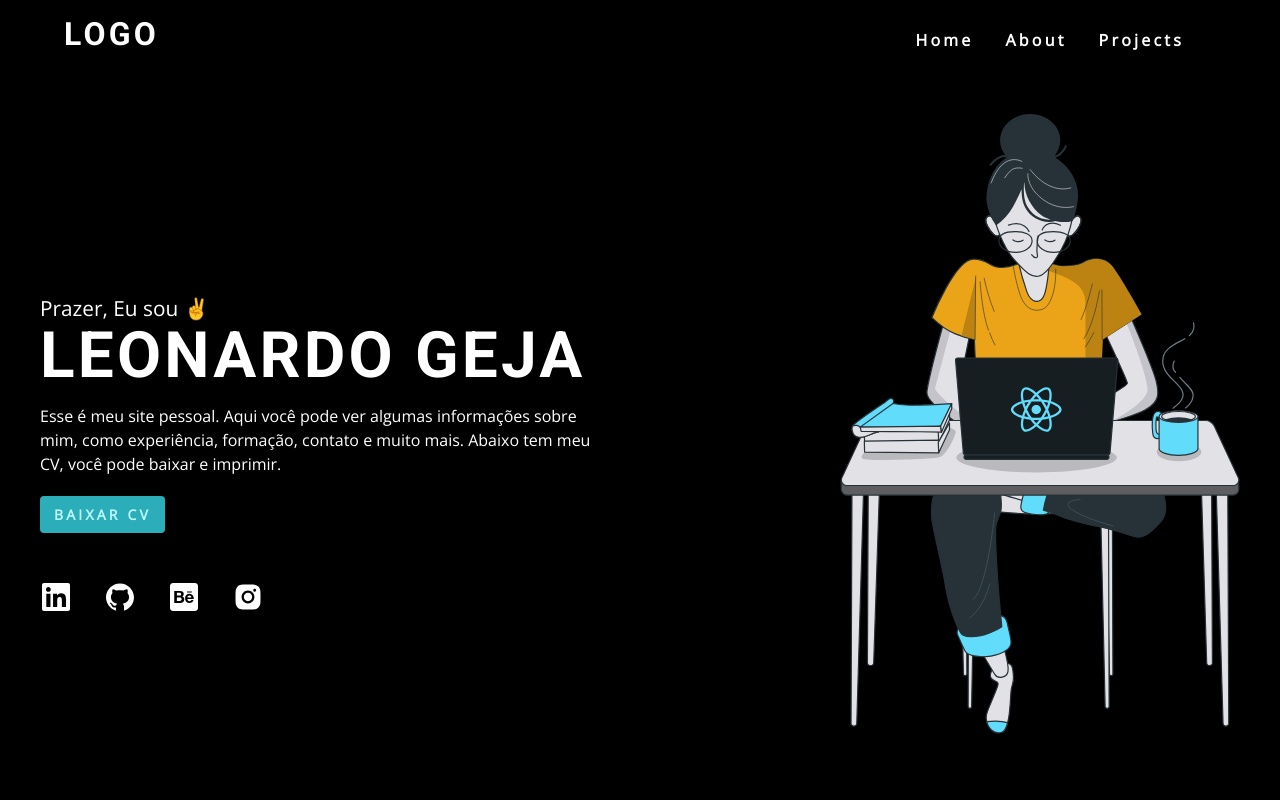
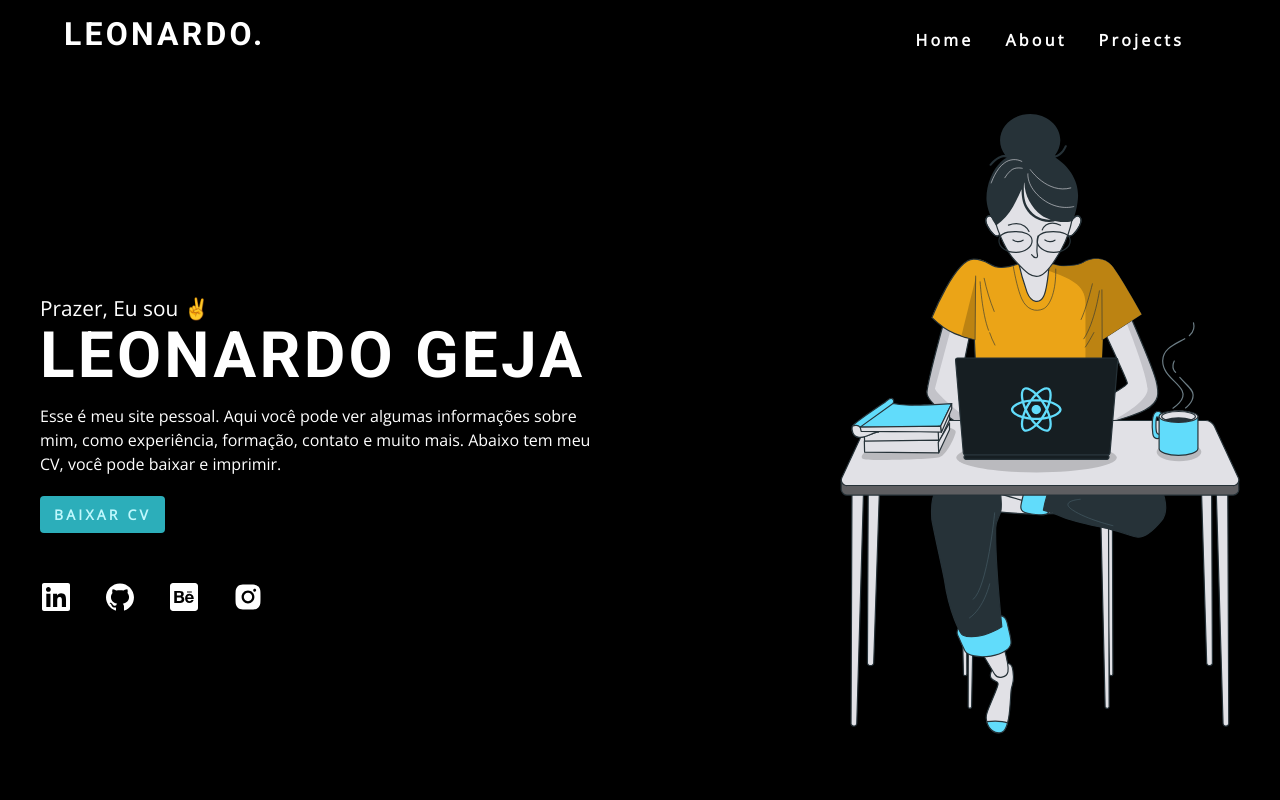
Before and after one commit to nadodev/meu-site, a React (Create React App) app: page / in a window 1280 px wide. Shown: the top 800 px of the page. Built offline with nearby package versions, Linux system fonts and the light colour scheme.

Commit message:
ajustado conteudo

```diff
--- a/src/Components/Navbar/index.js
+++ b/src/Components/Navbar/index.js
@@ -39,7 +39,7 @@ function Navbar() {
       <nav className="navbar" id="nav">
         <div className="nav-center">
           <div className="nav-header">
-            <h1>LOGO</h1>
+            <h1>LEONARDO.</h1>
             <button
               type="button"
               className="toggle-btn"
```
